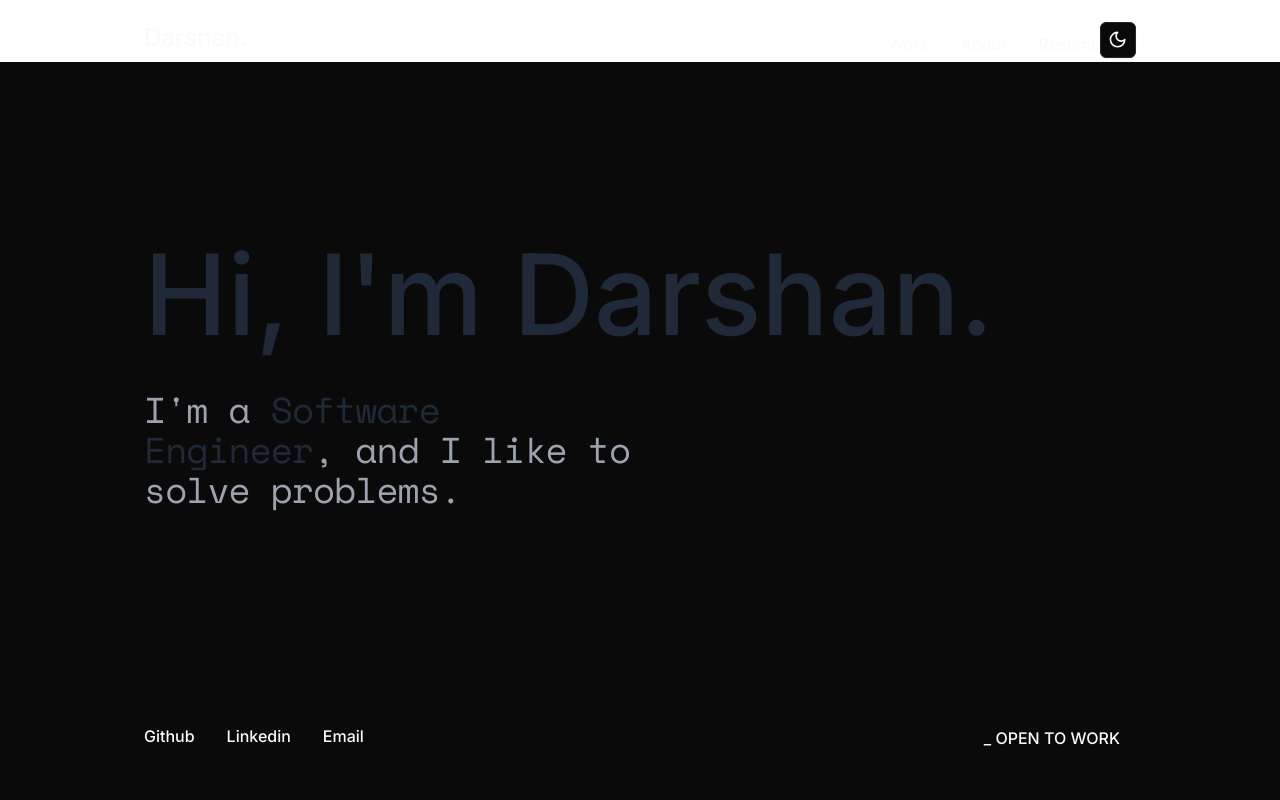
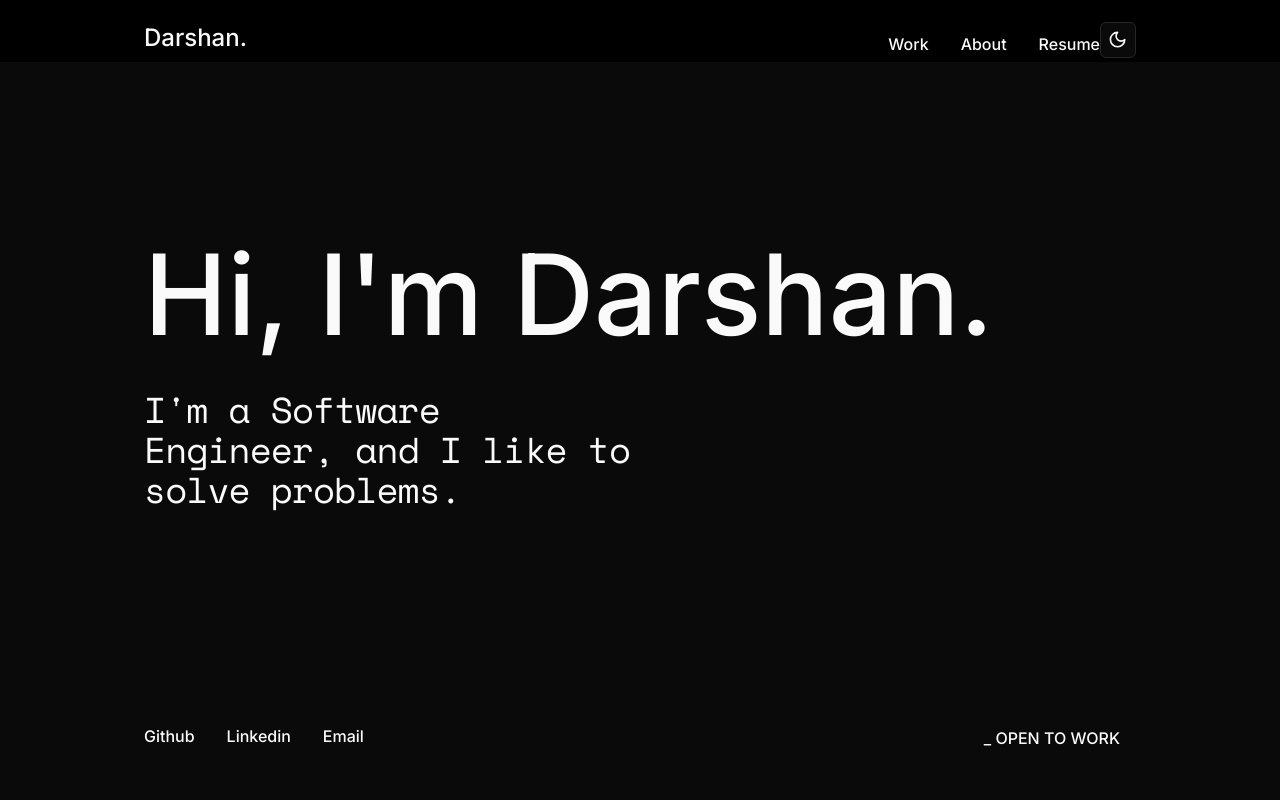
Before and after one commit to darshangoswami/Portfolio, a React (Vite) app: page / in a window 1280 px wide. Shown: the top 800 px of the page. Built offline with nearby package versions, Linux system fonts and the light colour scheme.

Commit message:
fix colors

```diff
--- a/src/App.jsx
+++ b/src/App.jsx
@@ -10,7 +10,7 @@ import { ModeToggle } from "./components/mode-toggle";
 function App() {
   return (
     <ThemeProvider defaultTheme="dark" storageKey="vite-ui-theme">
-      <nav className="flex flex-wrap md:flex-nowrap md:justify-between pt-5 mb-5 px-5 md:px-20 lg:px-36 sticky top-0 bg-white">
+      <nav className="flex flex-wrap md:flex-nowrap md:justify-between pt-5 mb-5 px-5 md:px-20 lg:px-36 sticky top-0 light:bg-white dark:bg-black">
         <Button asChild variant="link" className="text-2xl pl-0">
           <ScrollLink to="top" smooth={true} duration={500} offset={-250}>
             Darshan.
@@ -35,12 +35,12 @@ function App() {
       </nav>
       <main className="px-5 md:px-20 lg:px-36" id="top">
         <div className="mt-44 mb-28">
-          <h1 className="text-5xl md:text-7xl lg:text-8xl xl:text-[7rem] text-gray-800 font-medium">
+          <h1 className="text-5xl md:text-7xl lg:text-8xl xl:text-[7rem] light:text-gray-800 font-medium">
             Hi, I'm Darshan.
           </h1>
-          <h2 className="space-mono-regular w-5/6 md:w-4/6 lg:w-3/6 2xl:w-2/5 text-gray-400 text-2xl md:text-3xl xl:text-4xl mt-5 lg:mt-7 xl:mt-10 flex-wrap tracking-tight">
-            I'm a <span className="text-gray-800">Software Engineer</span>, and
-            I like to solve problems.
+          <h2 className="space-mono-regular w-5/6 md:w-4/6 lg:w-3/6 2xl:w-2/5 light:text-gray-400 text-2xl md:text-3xl xl:text-4xl mt-5 lg:mt-7 xl:mt-10 flex-wrap tracking-tight">
+            I'm a <span className="light:text-gray-800">Software Engineer</span>
+            , and I like to solve problems.
           </h2>
           <nav className="flex flex-wrap md:flex-nowrap md:justify-between mt-52">
             <div>
```
